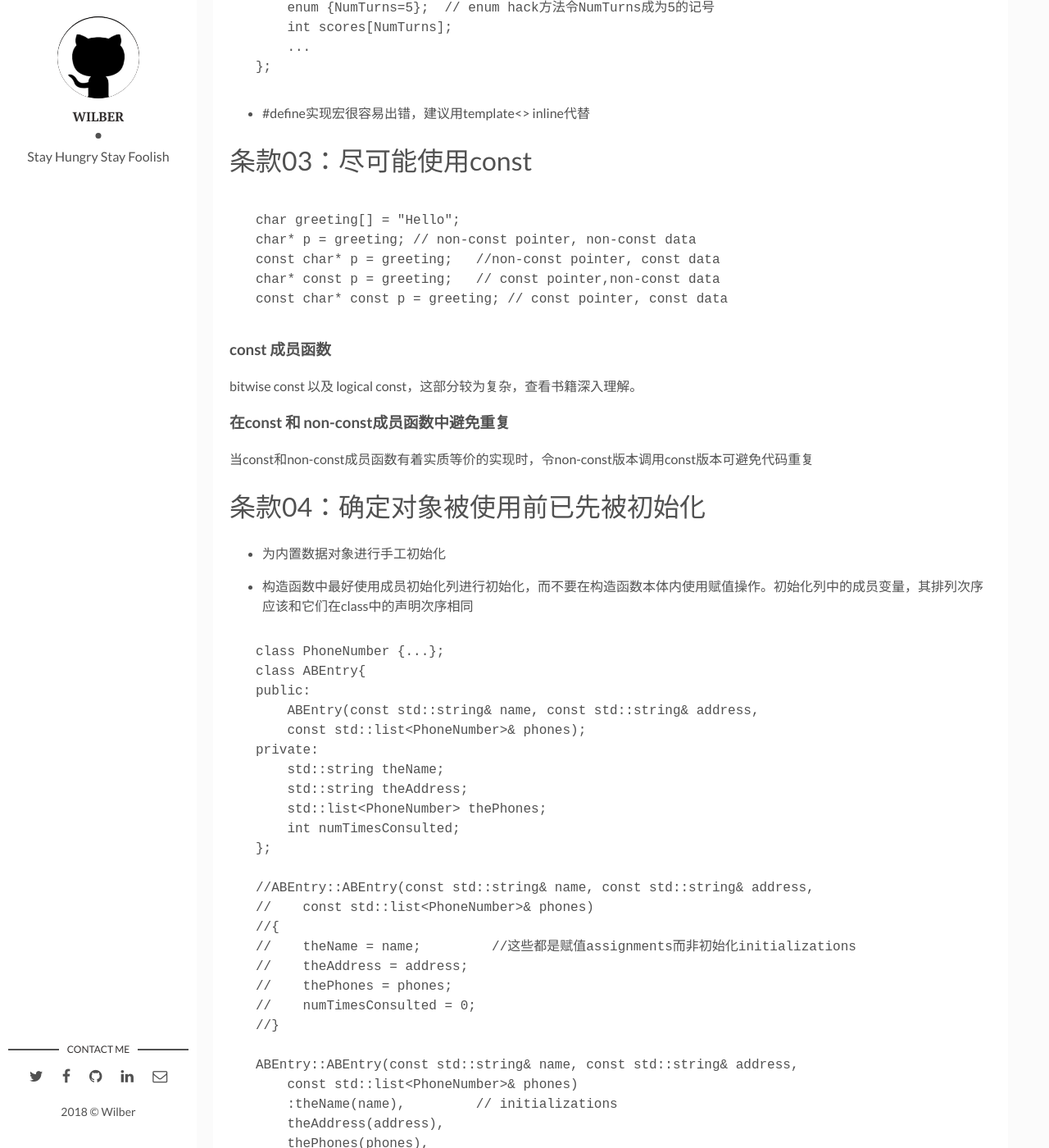
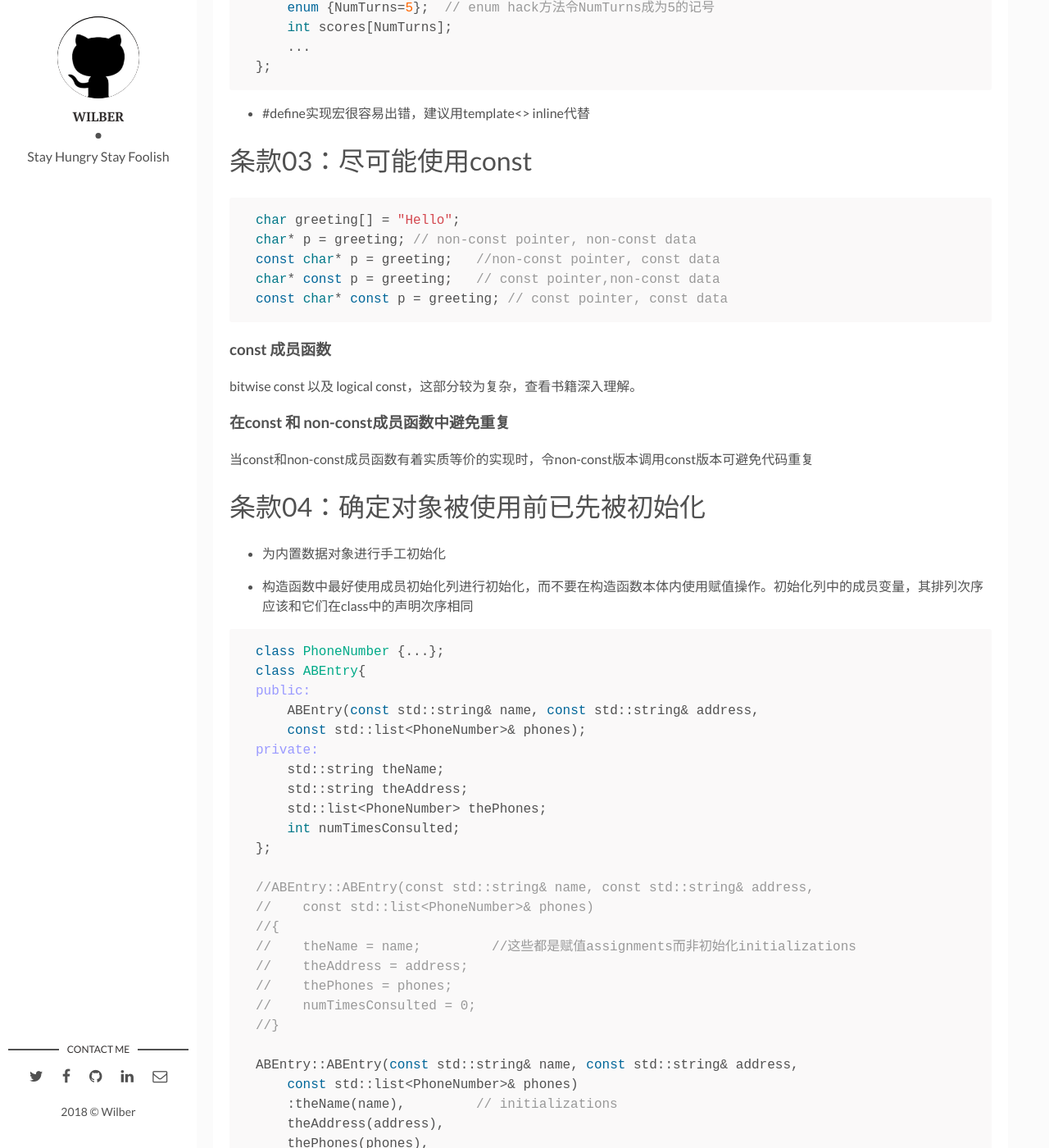
Before and after one commit to jiweibo/jiweibo.github.io, a Jekyll site: the page built from _posts/2018-12-17-Effective-C++-Accustoming-Yourself-to-C++.md, in a window 1280 px wide and 1400 px high, scrolled down 1595 px. Shown: the whole window at 82% size. Built offline with Jekyll 4.4.1, drawn with Linux system fonts in a browser that asks for light colours; comment, search, counter and statistics services are not loaded; some of the changed text lies outside the part shown.

Commit message:
high light

````diff
--- a/_posts/2018-12-17-Effective-C++-Accustoming-Yourself-to-C++.md
+++ b/_posts/2018-12-17-Effective-C++-Accustoming-Yourself-to-C++.md
@@ -24,7 +24,7 @@ img: c++.png
 * #define所使用的名称可能并未进入symbol table，调试增加困难
 * #define不重视作用域，不能提供封装性，无法利用#define创建一个class的专属常量
 
-```C++
+{% highlight C++ %}
 // static class常量 完成 in class 初值设定
 //hpp
 class GamePlayer{
@@ -34,9 +34,9 @@ class GamePlayer{
 };
 //cpp
 const int GamePlayer::NumTurns; //NumTurns定义
-```
+{% endhighlight %}
 
-```C++
+{% highlight C++ %}
 //hpp
 class CostEstimate{
 private:
@@ -46,29 +46,29 @@ private:
 
 //cpp
 const double CostEstimate::FudgeFactor = 1.35;  // 位于实现文件内
-```
+{% endhighlight %}
 
-```C++
+{% highlight C++ %}
 // enum hack
 class GamePlayer{
     enum {NumTurns=5};  // enum hack方法令NumTurns成为5的记号
     int scores[NumTurns];
     ...
 };
-```
+{% endhighlight %}
 
 * #define实现宏很容易出错，建议用template<> inline代替
 
 
 # 条款03：尽可能使用const
 
-```C++
+{% highlight C++ %}
 char greeting[] = "Hello";
 char* p = greeting; // non-const pointer, non-const data
 const char* p = greeting;   //non-const pointer, const data
 char* const p = greeting;   // const pointer,non-const data
 const char* const p = greeting; // const pointer, const data
-```
+{% endhighlight %}
 
 ### const 成员函数
 
@@ -85,7 +85,7 @@ bitwise const 以及 logical const，这部分较为复杂，查看书籍深入
 
 * 构造函数中最好使用成员初始化列进行初始化，而不要在构造函数本体内使用赋值操作。初始化列中的成员变量，其排列次序应该和它们在class中的声明次序相同
 
-```C++
+{% highlight C++ %}
 class PhoneNumber {...};
 class ABEntry{
 public:
@@ -116,12 +116,12 @@ ABEntry::ABEntry(const std::string& name, const std::string& address,
 {
 
 }
-```
+{% endhighlight %}
 
 * 为免除'跨编译单元初始化次序'问题，以local static对象代替non-local static对象
 
 假设有一单一文件系统类
-```C++
+{% highlight C++ %}
 class FileSystem{       // 来自程序库
 public:
     ...
@@ -129,10 +129,10 @@ public:
     ...
 };
 extern FileSystem tfs;  //预备给客户使用的对象
-```
+{% endhighlight %}
 
 假设客户建立了一个class以处理文件系统内的目录，很自然他们的class会用上tfs对象
-```C++
+{% highlight C++ %}
 class Director{         //由程序库客户建立
 public:
     Directory(params);
@@ -144,7 +144,8 @@ Directory::Directory(params)
     std::size_t disks = tfs.numDisks();     //使用tfs对象
     ...
 }
-```
+{% endhighlight %}
+
 
 客户决定创建一个Directory对象，用来放置临时文件
 ```
@@ -154,7 +155,7 @@ Directory tempDir(params);      //为临时文件
 
 可以将每个non-local static对象搬到自己专属函数内，这些函数返回一个reference指向它所含的对象，换句话说non-local static对象被local static对象替换了，这也是**Singleton**模式的常见手法
 
-```C++
+{% highlight C++ %}
 class FileSystem {...}; //同前
 FileSystem& tfs()       //这个函数替换tfs对象
 {
@@ -173,7 +174,8 @@ Directory& tempDir()
     static Directory td;
     return td;
 }
-```
+{% endhighlight %}
+
 
 这种方法很好的解决static对象初始化顺序问题
 
````
